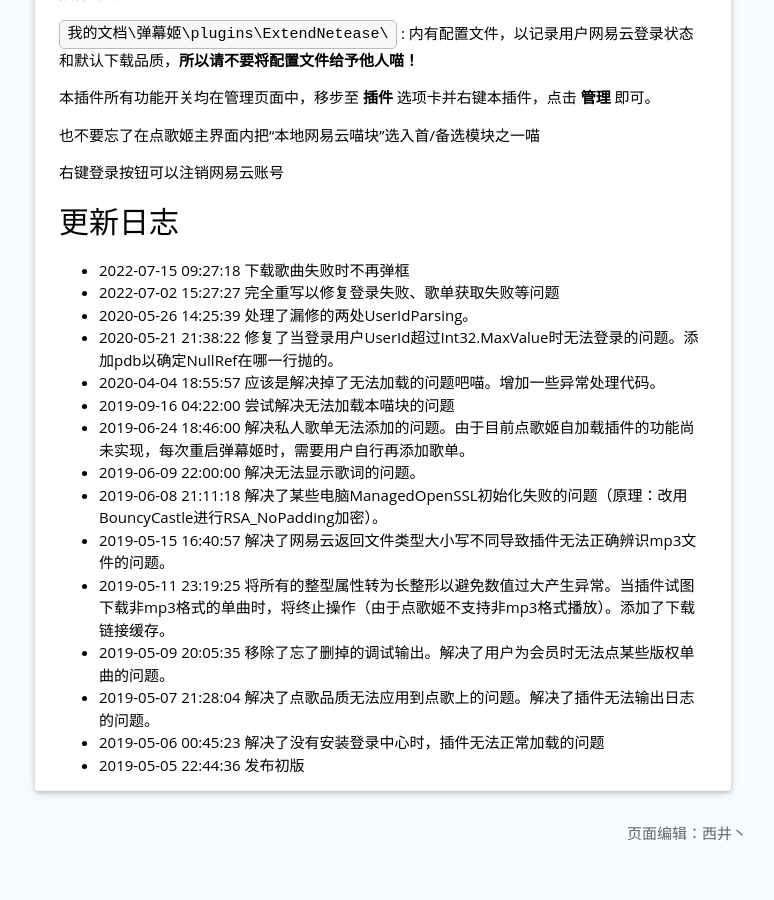
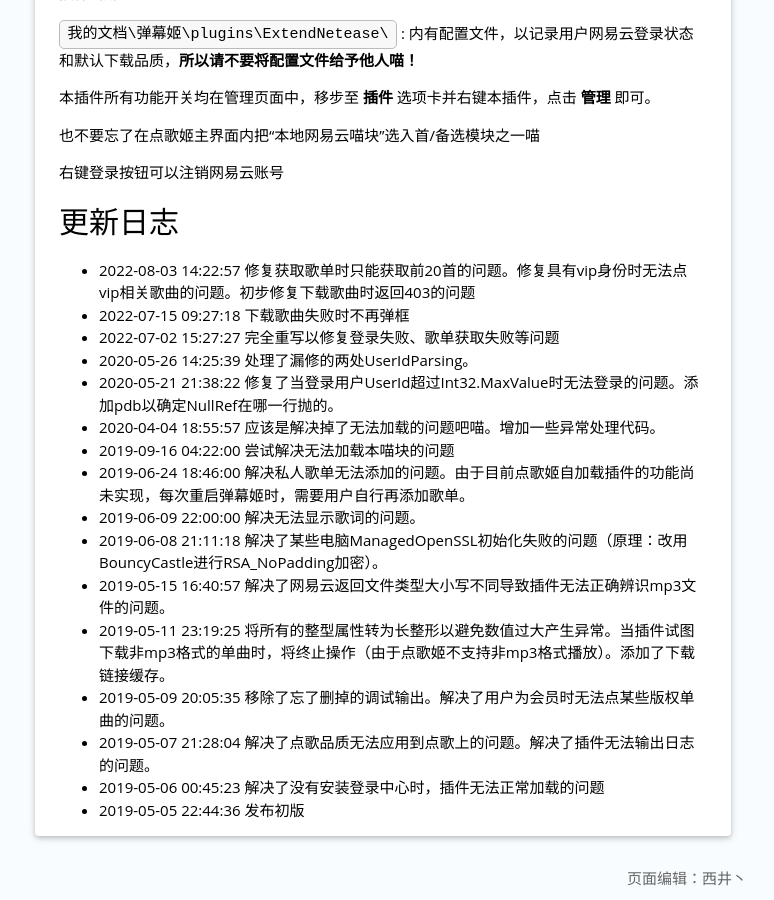
Before and after one commit to Bililive/www.danmuji.org, a Jekyll site: the page built from _plugin/ExtendNetease_DGJModule.md, in a window 1280 px wide and 900 px high, scrolled down 1606 px. Shown: the whole window, without its empty margins (309-1083 px from the left). Built offline with Jekyll 4.4.1, drawn with Linux system fonts in a browser that asks for light colours; nearby versions of some CDN libraries; some of the changed text lies outside the part shown.

Commit message:
更新本地网易云喵块至1.2.2
修复获取歌单时只能获取前20首的问题。修复具有vip身份时无法点vip相关歌曲的问题。初步修复下载歌曲时返回403的问题

```diff
--- a/_plugin/ExtendNetease_DGJModule.md
+++ b/_plugin/ExtendNetease_DGJModule.md
@@ -5,10 +5,10 @@
 plugin_author: 西井丶
 plugin_name: 本地网易云喵块
 plugin_desc: 可以添加歌单和登录以享受高品质音乐喵
-plugin_version: 1.2.1
-plugin_update_datetime: 2022-07-15 09:27:18 +0800
+plugin_version: 1.2.2
+plugin_update_datetime: 2022-08-03 14:22:57 +0800
 plugin_update_desc: |-
-  下载歌曲失败时不再弹框
+  修复获取歌单时只能获取前20首的问题。修复具有vip身份时无法点vip相关歌曲的问题。初步修复下载歌曲时返回403的问题
 plugin_dllink: /resource/ExtendNetease_DGJModule/ExtendNetease_DGJModule.zip
 plugin_contact: =02bj5Scx5CcpZHQkVGdjVGdvJHc4VGIwiY52uL5uKY6BCY6R+Y53+K6YKa6ueZ6Eq552uL5S+o5syp5
 plugin_dlnote: 只在弹幕姬官网提供下载,请勿转载
@@ -54,6 +54,7 @@
 
 更新日志
 ---
+- 2022-08-03 14:22:57 修复获取歌单时只能获取前20首的问题。修复具有vip身份时无法点vip相关歌曲的问题。初步修复下载歌曲时返回403的问题
 - 2022-07-15 09:27:18 下载歌曲失败时不再弹框
 - 2022-07-02 15:27:27 完全重写以修复登录失败、歌单获取失败等问题
 - 2020-05-26 14:25:39 处理了漏修的两处UserIdParsing。
```
Also changed, not shown: resource/ExtendNetease_DGJModule/preview1.png (added), 1 other file.
